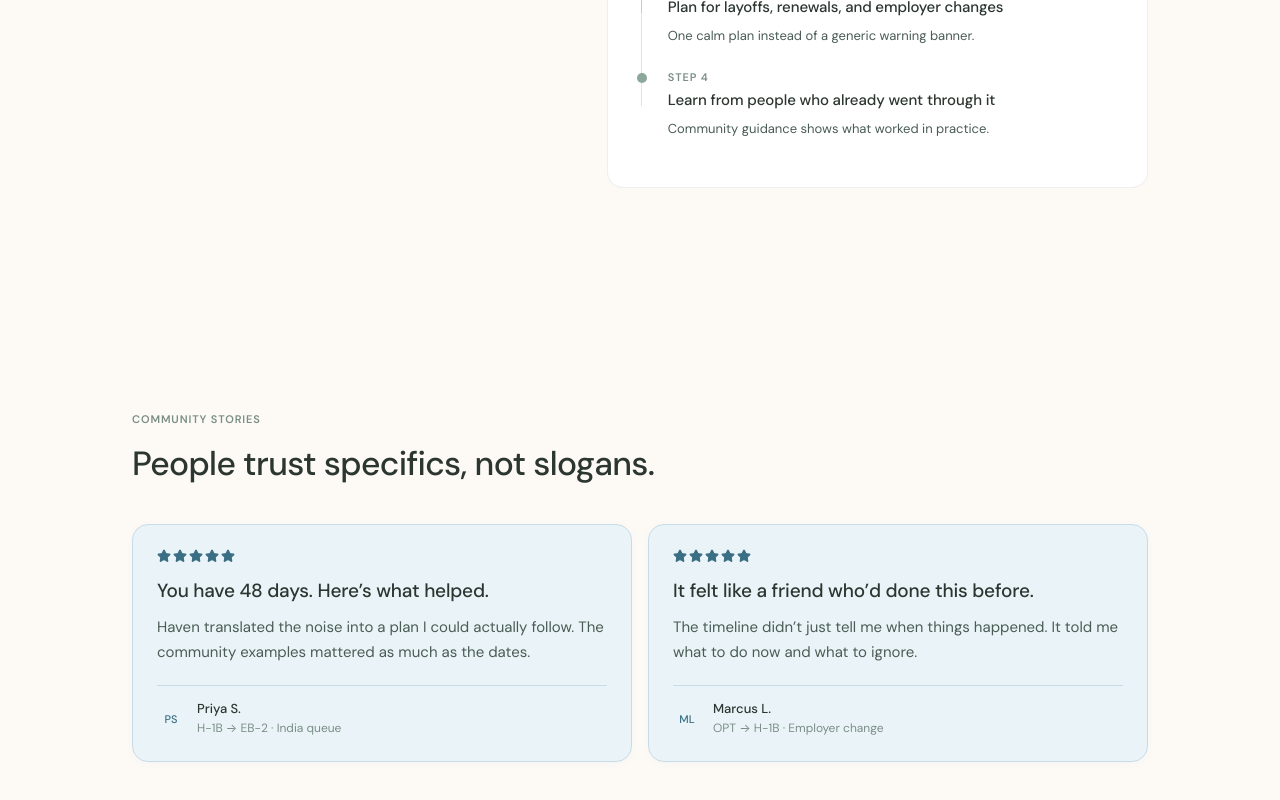
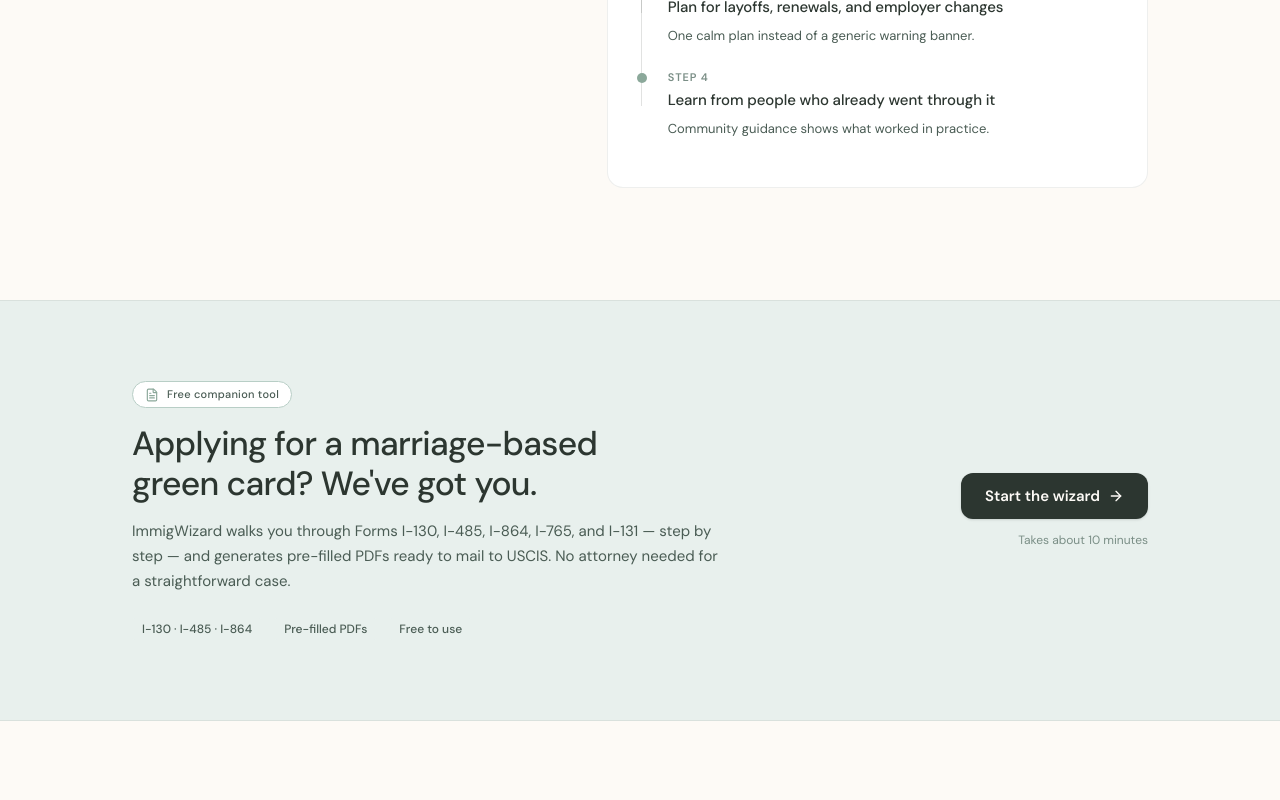
Before and after one commit to lishangyanyan1992/Haven, a Next.js app: page / in a window 1280 px wide. Shown: the part 1984-2784 px from the top of the page. Built offline with nearby package versions, Linux system fonts and the light colour scheme; no server answers.

Commit message:
Add ImmigWizard CTA to homepage

```diff
--- a/src/app/page.tsx
+++ b/src/app/page.tsx
@@ -1,7 +1,9 @@
 import type { Metadata } from "next";
 import Link from "next/link";
 import Image from "next/image";
-import { Clock, MessageCircle, ShieldAlert, Sparkles, Star, Users } from "lucide-react";
+import { ArrowRight, Clock, FileText, MessageCircle, ShieldAlert, Sparkles, Star, Users } from "lucide-react";
+
+const IMMIG_WIZARD_URL = process.env.NEXT_PUBLIC_IMMIG_WIZARD_URL ?? "https://immig.haven-h1b.com";
 
 import { BlogCard } from "@/components/app/blog-card";
 import { GuideCard } from "@/components/app/guide-card";
@@ -89,6 +91,15 @@
             <Link className="text-body-sm hover:text-[var(--haven-ink)]" href="/guides">
               Guides
             </Link>
+            <a
+              className="inline-flex items-center gap-1 text-body-sm text-[var(--haven-sage-ink,var(--haven-ink))] hover:text-[var(--haven-ink)] font-medium"
+              href={IMMIG_WIZARD_URL}
+              target="_blank"
+              rel="noopener noreferrer"
+            >
+              Green Card Forms
+              <ArrowRight className="h-3 w-3" />
+            </a>
             <Link className="text-body-sm hover:text-[var(--haven-ink)]" href="/about">
               About
             </Link>
@@ -254,6 +265,43 @@
           </div>
         </section>
 
+        {/* ImmigWizard companion tool */}
+        <section className="border-y border-[var(--color-border)] bg-[var(--haven-sage-light,var(--haven-sand))]">
+          <div className="content-container-wide py-14 lg:py-20">
+            <div className="grid gap-8 lg:grid-cols-[1fr_auto] lg:items-center">
+              <div>
+                <div className="inline-flex items-center gap-2 rounded-full border border-[var(--haven-sage-mid)] bg-[var(--haven-white)] px-3 py-1 mb-4">
+                  <FileText className="h-3.5 w-3.5 text-[var(--haven-sage)]" />
+                  <p className="text-[11px] font-medium tracking-wide text-[var(--haven-ink-mid)]">Free companion tool</p>
+                </div>
+                <h2 className="text-h1 max-w-[22ch]">
+                  Applying for a marriage-based green card? We've got you.
+                </h2>
+                <p className="text-body mt-4 max-w-[58ch]">
+                  ImmigWizard walks you through Forms I-130, I-485, I-864, I-765, and I-131 — step by step — and generates pre-filled PDFs ready to mail to USCIS. No attorney needed for a straightforward case.
+                </p>
+                <div className="mt-6 flex flex-wrap gap-3">
+                  {["I-130 · I-485 · I-864", "Pre-filled PDFs", "Free to use"].map((tag) => (
+                    <span key={tag} className="tag tag-visa">{tag}</span>
+                  ))}
+                </div>
+              </div>
+              <div className="flex flex-col items-start gap-3 lg:items-end">
+                <a
+                  href={IMMIG_WIZARD_URL}
+                  target="_blank"
+                  rel="noopener noreferrer"
+                  className="inline-flex items-center gap-2 rounded-[var(--radius-lg)] bg-[var(--haven-ink)] px-6 py-3 text-[15px] font-semibold text-[var(--haven-cream)] shadow-sm transition-all hover:bg-[var(--haven-ink-mid,var(--haven-ink))] hover:-translate-y-0.5 hover:shadow-md"
+                >
+                  Start the wizard
+                  <ArrowRight className="h-4 w-4" />
+                </a>
+                <p className="text-caption text-center lg:text-right">Takes about 10 minutes</p>
+              </div>
+            </div>
+          </div>
+        </section>
+
         <section className="content-container-wide py-20 lg:py-28" id="community">
           <div className="max-w-[62ch]">
             <p className="text-label">Community stories</p>
@@ -348,7 +396,18 @@
 
       <footer className="border-t border-[var(--color-border)]">
         <div className="content-container-wide flex flex-col gap-4 py-8 md:flex-row md:items-center md:justify-between">
-          <HavenBrand compact />
+          <div className="flex flex-col gap-3 md:flex-row md:items-center md:gap-6">
+            <HavenBrand compact />
+            <a
+              href={IMMIG_WIZARD_URL}
+              target="_blank"
+              rel="noopener noreferrer"
+              className="inline-flex items-center gap-1.5 text-caption text-[var(--haven-ink-mid)] hover:text-[var(--haven-ink)] transition-colors"
+            >
+              <FileText className="h-3 w-3" />
+              ImmigWizard — Green Card Forms
+            </a>
+          </div>
           <p className="text-caption">Haven provides information, not legal advice. Verify decisions with a qualified attorney.</p>
         </div>
       </footer>
```
Also changed, not shown: 1 other file (tests, documents, lock files or other folders).
